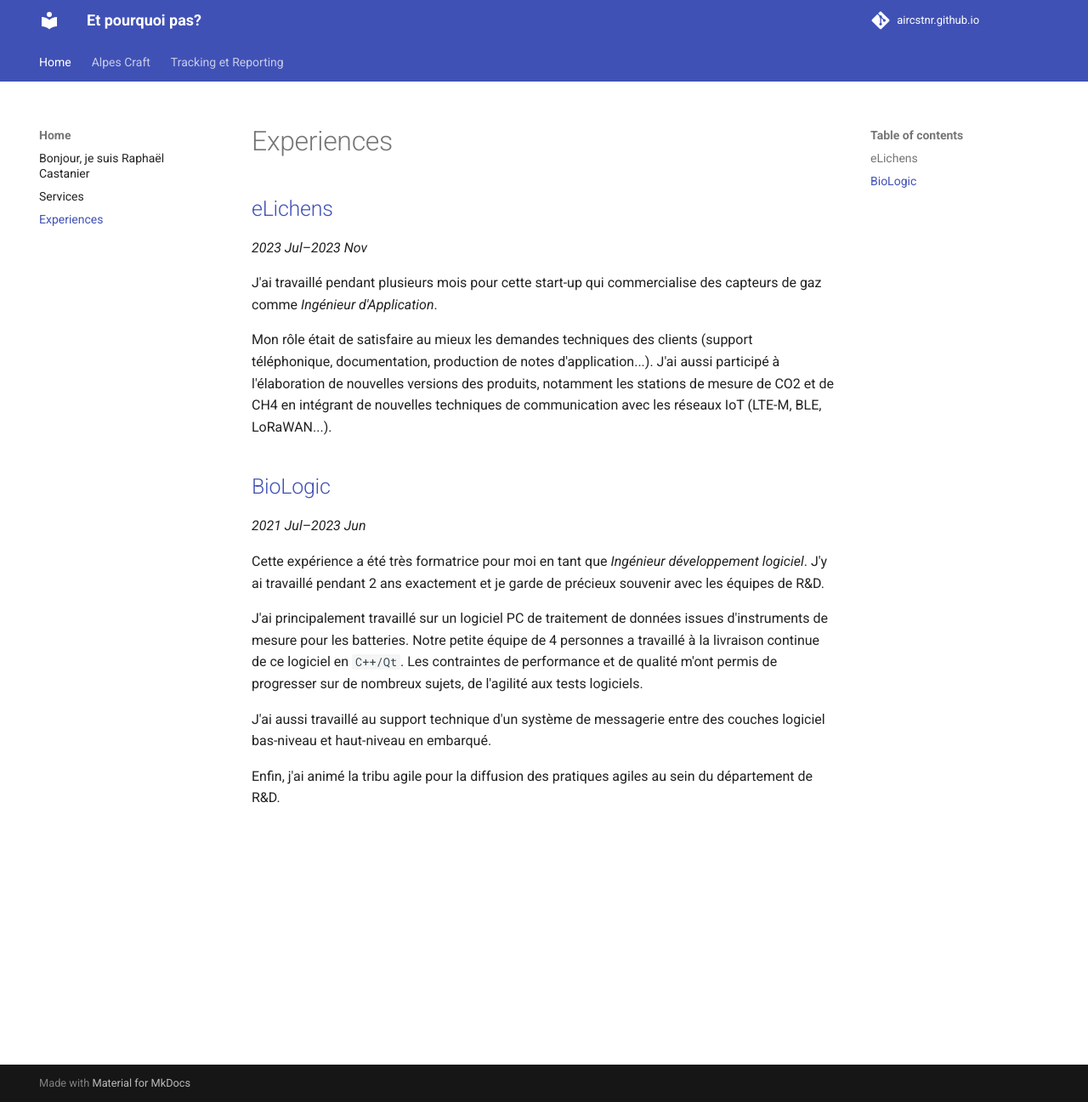
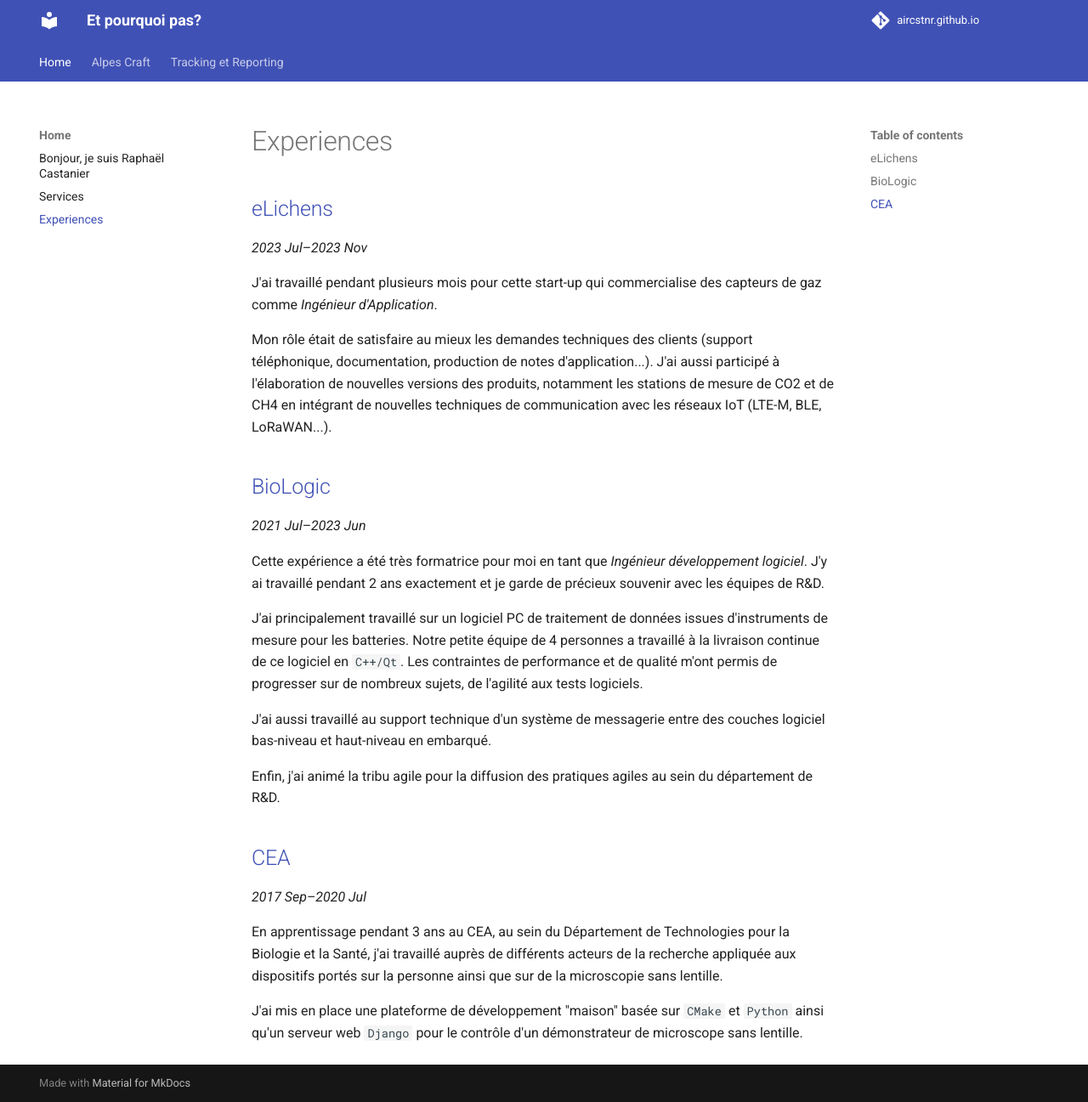
Before and after one commit to airCstnr/aircstnr.github.io, an MkDocs documentation site: the page built from docs/home/experiences.md, in a window 1280 px wide and 1297 px high. Shown: the whole window at 85% size. Built offline with MkDocs 1.6.1 and Material for MkDocs 9.7.7, drawn with Linux system fonts in a browser that asks for light colours; comment, search, counter and statistics services are not loaded.

Commit message:
doc: update experiences

```diff
--- a/docs/home/experiences.md
+++ b/docs/home/experiences.md
@@ -22,3 +22,11 @@ Les contraintes de performance et de qualité m'ont permis de progresser sur de
 J'ai aussi travaillé au support technique d'un système de messagerie entre des couches logiciel bas-niveau et haut-niveau en embarqué.
 
 Enfin, j'ai animé la tribu agile pour la diffusion des pratiques agiles au sein du département de R&D.
+
+## [CEA](https://cea.fr)
+
+*2017 Sep–2020 Jul*
+
+En apprentissage pendant 3 ans au CEA, au sein du Département de Technologies pour la Biologie et la Santé, j'ai travaillé auprès de différents acteurs de la recherche appliquée aux dispositifs portés sur la personne ainsi que sur de la microscopie sans lentille.
+
+J'ai mis en place une plateforme de développement "maison" basée sur `CMake` et `Python` ainsi qu'un serveur web `Django` pour le contrôle d'un démonstrateur de microscope sans lentille.
```
